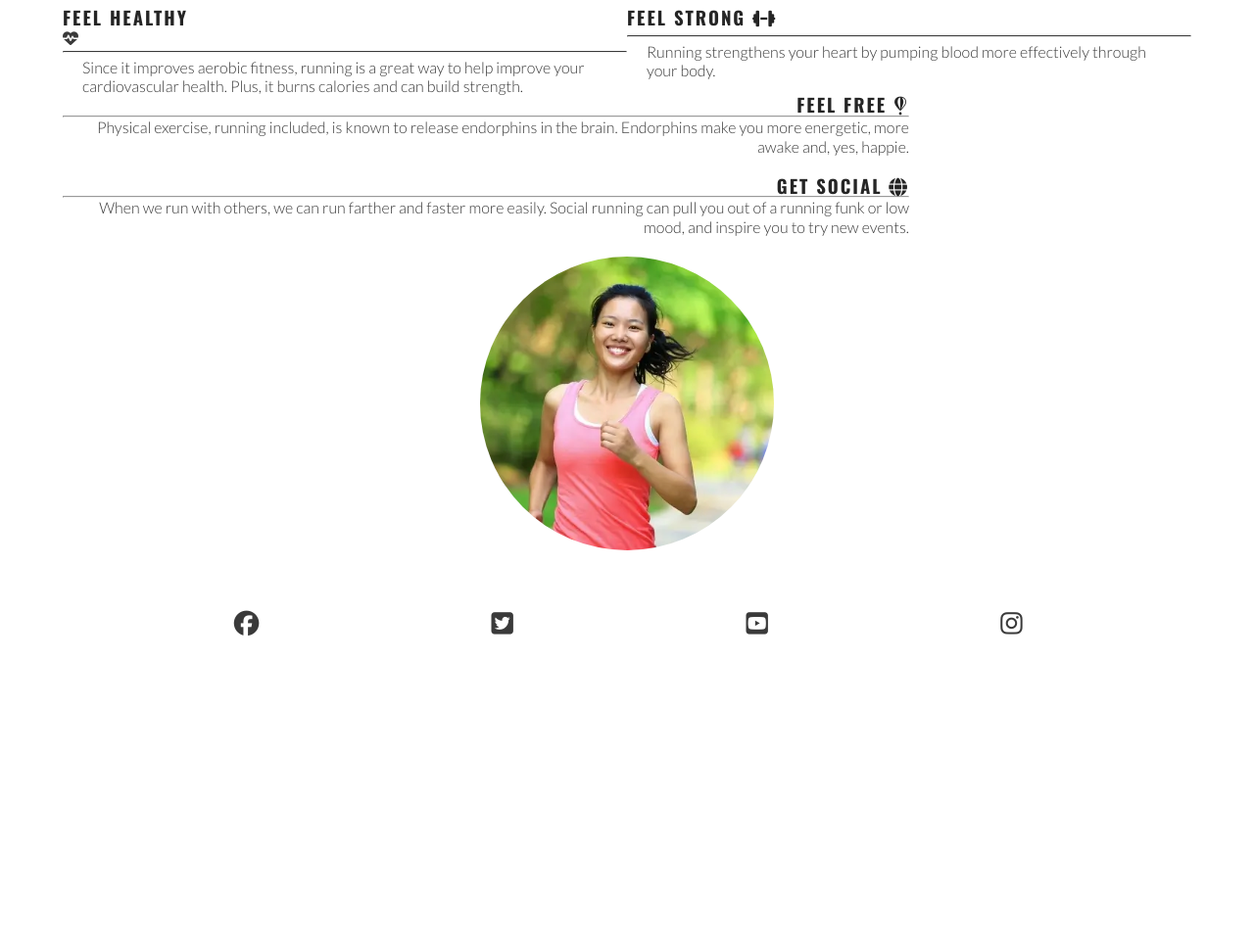
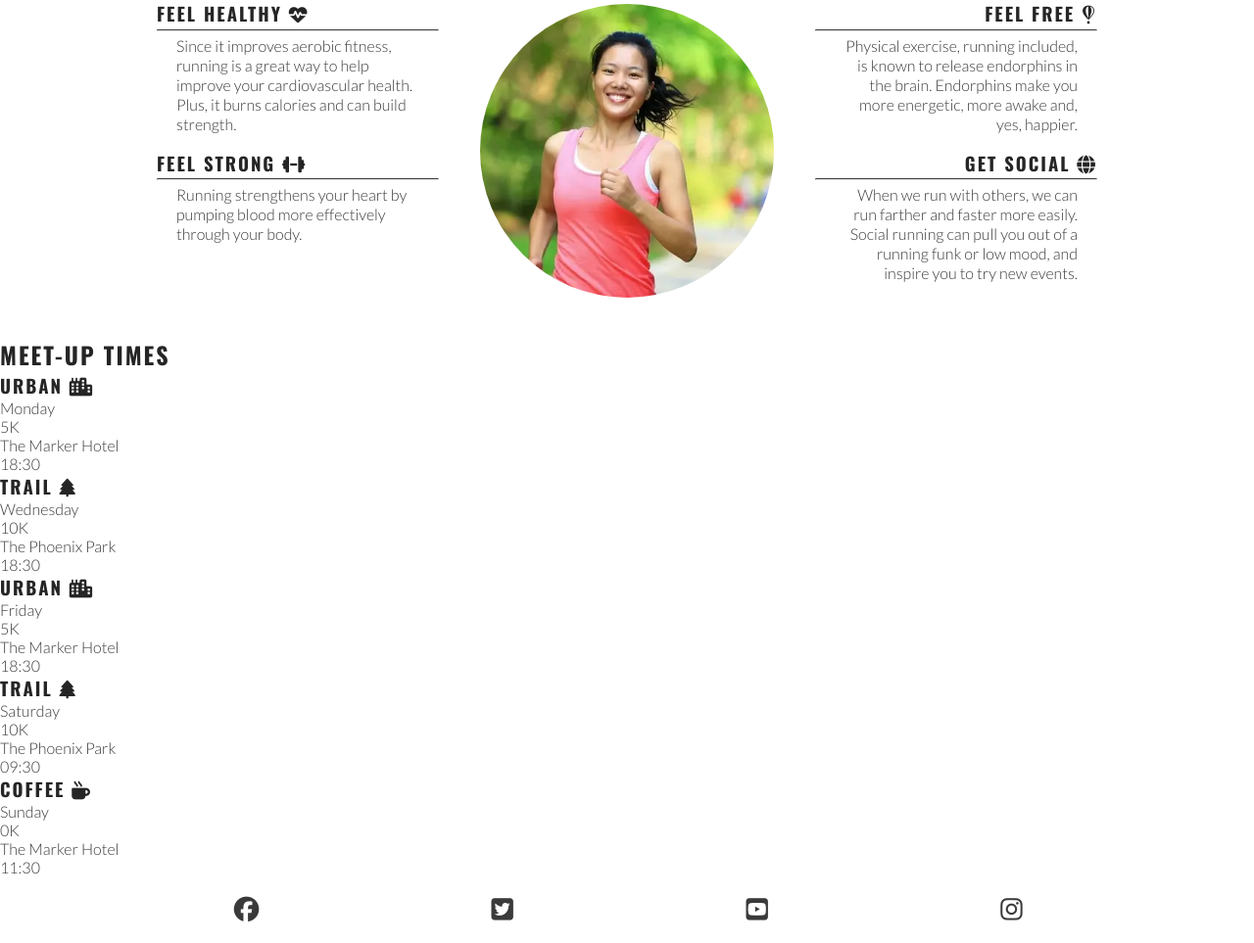
Before and after one commit to Almilam/love-running, a plain HTML site: page index.html in a window 1280 px wide. Shown: the part 781-1744 px from the top of the page at 98% size. Before the commit the page ends 1452 px from the top, so only its background shows below. Drawn offline with nearby package versions, Linux system fonts and the light colour scheme.

Commit message:
Add meetups section HTML

```diff
--- a/index.html
+++ b/index.html
@@ -3,25 +3,27 @@
 
 <head>
     <meta charset="UTF-8">
+    <meta http-equiv="X-UA-Compatible" content="IE=edge">
     <meta name="viewport" content="width=device-width, initial-scale=1.0">
-
-    <meta name="description" content="Love Running. Club for runners in Dublin, Ireland. Urban running, trail running. Dublin docklands and Phoenix Park">
+    <!-- Meta tags for search engines -->
+    <meta name="description"
+        content="Love Running. Club for runners in Dublin, Ireland. Urban running, trail running. Dublin docklands and Phoenix Park">
     <meta name="keywords" content="love running, run, running club, runners, Ireland, Dublin, sport, exercise">
-
-    <title> Love Running </title>
+    <!-- Title -->
+    <title>Love Running</title>
+    <!-- Favicon -->
     <link rel="apple-touch-icon" sizes="180x180" href="assets/favicon/apple-touch-icon.png">
     <link rel="icon" type="image/png" sizes="32x32" href="assets/favicon/favicon-32x32.png">
     <link rel="icon" type="image/png" sizes="16x16" href="assets/favicon/favicon-16x16.png">
-
+    <!-- Stylesheet -->
     <link rel="stylesheet" href="assets/css/style.css">
 </head>
 
 <body>
-
+    <!-- Header -->
     <header>
         <a href="index.html">
-
-            <h1 id="logo"> Love Runnig </h1>
+            <h1 id="logo">Love Running</h1>
         </a>
         <input type="checkbox" id="nav-toggle" name="nav-toggle">
         <label for="nav-toggle" class="nav-toggle-label">
@@ -29,49 +31,46 @@
         </label>
         <nav>
             <ul id="menu">
-<li> <a href="" class="active"> Home </a></li>
-<li> <a href=""> Gallery </a></li>
-<li> <a href=""> Sign up</a></li>
+                <li><a href="index.html" class="active">Home</a></li>
+                <li><a href="gallery.html">Gallery</a></li>
+                <li><a href="signup.html">Sign Up</a></li>
             </ul>
-
         </nav>
     </header>
 
+    <!-- Main content -->
     <main>
         <section id="hero">
             <div id="cover-text">
-                <h2> Love Running </h2>
-                <h3> Dublin Docklands & Phoenix Park</h3>
+                <h2>Love Running</h2>
+                <h3>Dublin Docklands & Phoenix Park</h3>
             </div>
         </section>
-<!-- Reasons section-->
         <section id="reasons">
-            <h2> Why Love Running With Us?</h2>
+            <h2>Why love running with us?</h2>
             <div id="benefits">
                 <div id="benefits-physical">
-                    <h3> Feel Healthy</h3>
-                <i class="fa-solid fa-heartbeat"> </i>
+                    <div>
+                        <h3>Feel healthy <i class="fa-solid fa-heart-pulse"></i></h3>
                         <hr>
                         <p>Since it improves aerobic fitness, running is a great way to help improve your cardiovascular
                             health. Plus, it burns calories and can build strength.</p>
                     </div>
                     <div>
-                    <h3> Feel Strong
-                        <i class="fa-solid fa-dumbbell"></i>
-                    </h3>
+                        <h3>Feel strong <i class="fa-solid fa-dumbbell"></i></h3>
                         <hr>
                         <p>Running strengthens your heart by pumping blood more effectively through your body.</p>
                     </div>
                 </div>
                 <div id="benefits-mental">
                     <div>
-                            <h3> Feel Free <i class="fa-brands fa-fly"></i></h3>
+                        <h3>Feel free <i class="fa-brands fa-fly"></i></h3>
                         <hr>
                         <p>Physical exercise, running included, is known to release endorphins in the brain. Endorphins
-                                make you more energetic, more awake and, yes, happie.</p>
+                            make you more energetic, more awake and, yes, happier.</p>
                     </div>
                     <div>
-                            <h3> Get Social <i class="fa-solid fa-globe"> </i></h3>
+                        <h3>Get social <i class="fa-solid fa-globe"></i></h3>
                         <hr>
                         <p>When we run with others, we can run farther and faster more easily. Social running can pull
                             you out of a running funk or low mood, and inspire you to try new events.</p>
@@ -79,39 +78,81 @@
                 </div>
                 <div id="benefits-image">
                     <div id="circle-cover-bg"></div>
-
                 </div>
             </div>
         </section>
 
+        <!-- Meetup Times section -->
+        <section id="meetups">
+            <h2>Meet-up Times</h2>
+            <div id="times">
+                <div>
+                    <h3>Urban <i class="fa-solid fa-city"></i></h3>
+                    <p>Monday</p>
+                    <p>5K</p>
+                    <p>The Marker Hotel</p>
+                    <p>18:30</p>
+                </div>
+                <div>
+                    <h3>Trail <i class="fa-solid fa-tree"></i></h3>
+                    <p>Wednesday</p>
+                    <p>10K</p>
+                    <p>The Phoenix Park</p>
+                    <p>18:30</p>
+                </div>
+                <div>
+                    <h3>Urban <i class="fa-solid fa-city"></i></h3>
+                    <p>Friday</p>
+                    <p>5K</p>
+                    <p>The Marker Hotel</p>
+                    <p>18:30</p>
+                </div>
+                <div>
+                    <h3>Trail <i class="fa-solid fa-tree"></i></h3>
+                    <p>Saturday</p>
+                    <p>10K</p>
+                    <p>The Phoenix Park</p>
+                    <p>09:30</p>
+                </div>
+                <div>
+                    <h3>Coffee <i class="fa-solid fa-mug-hot"></i></h3>
+                    <p>Sunday</p>
+                    <p>0K</p>
+                    <p>The Marker Hotel</p>
+                    <p>11:30</p>
+                </div>
+            </div>
+        </section>
+    </main>
 
-    </main>
+    <!-- Footer -->
     <footer>
         <ul id="social-networks">
-    <li> <a href="http://www.facebook.com" target="blank" rel="noopener" aria-label="Visit our Facebook page (opens in a new tab)">
-        <i class="fa-brands fa-facebook"></i>
-</a></li>
-
-<li> <a href="http://www.twitter.com" target="blank" rel="noopener" aria-label="Visit our Facebook page (opens in a new tab)">
-    <i class="fa-brands fa-square-twitter"></i>
-</a></li>
-
-<li> <a href="http://www.youtube.com" target="blank" rel="noopener" aria-label="Visit our Facebook page (opens in a new tab)">
-    <i class="fa-brands fa-square-youtube"></i>
-</a></li>
-
-<li> <a href="http://www.instagram.com" target="blank" rel="noopener" aria-label="Visit our Facebook page (opens in a new tab)">
-    <i class="fa-brands fa-instagram"></i>
-</a></li>
-
+            <li>
+                <a href="https://www.facebook.com/" target="_blank" rel="noopener"
+                    aria-label="Visit our Facebook page (opens in a new tab)">
+                    <i class="fa-brands fa-facebook"></i></a>
+            </li>
+            <li>
+                <a href="https://www.twitter.com/" target="_blank" rel="noopener"
+                    aria-label="Visit our Twitter page (opens in a new tab)">
+                    <i class="fa-brands fa-twitter-square"></i></a>
+            </li>
+            <li>
+                <a href="https://www.youtube.com/" target="_blank" rel="noopener"
+                    aria-label="Visit our YouTube page (opens in a new tab)">
+                    <i class="fa-brands fa-youtube-square"></i></a>
+            </li>
+            <li>
+                <a href="https://www.instagram.com/" target="_blank" rel="noopener"
+                    aria-label="Visit our Instagram page (opens in a new tab)">
+                    <i class="fa-brands fa-instagram"></i></a>
+            </li>
         </ul>
-
     </footer>
 
-
     <!-- Font Awesome kit -->
-    <script src="https://kit.fontawesome.com/041c754404.js" crossorigin="anonymous"></script>
-
+    <script src="https://kit.fontawesome.com/3b20d96fa9.js" crossorigin="anonymous"></script>
 </body>
 
 </html>
```
Also changed, not shown: assets/images/dublin-city.webp (added). Lines whose indentation alone changed are shown as unchanged.
